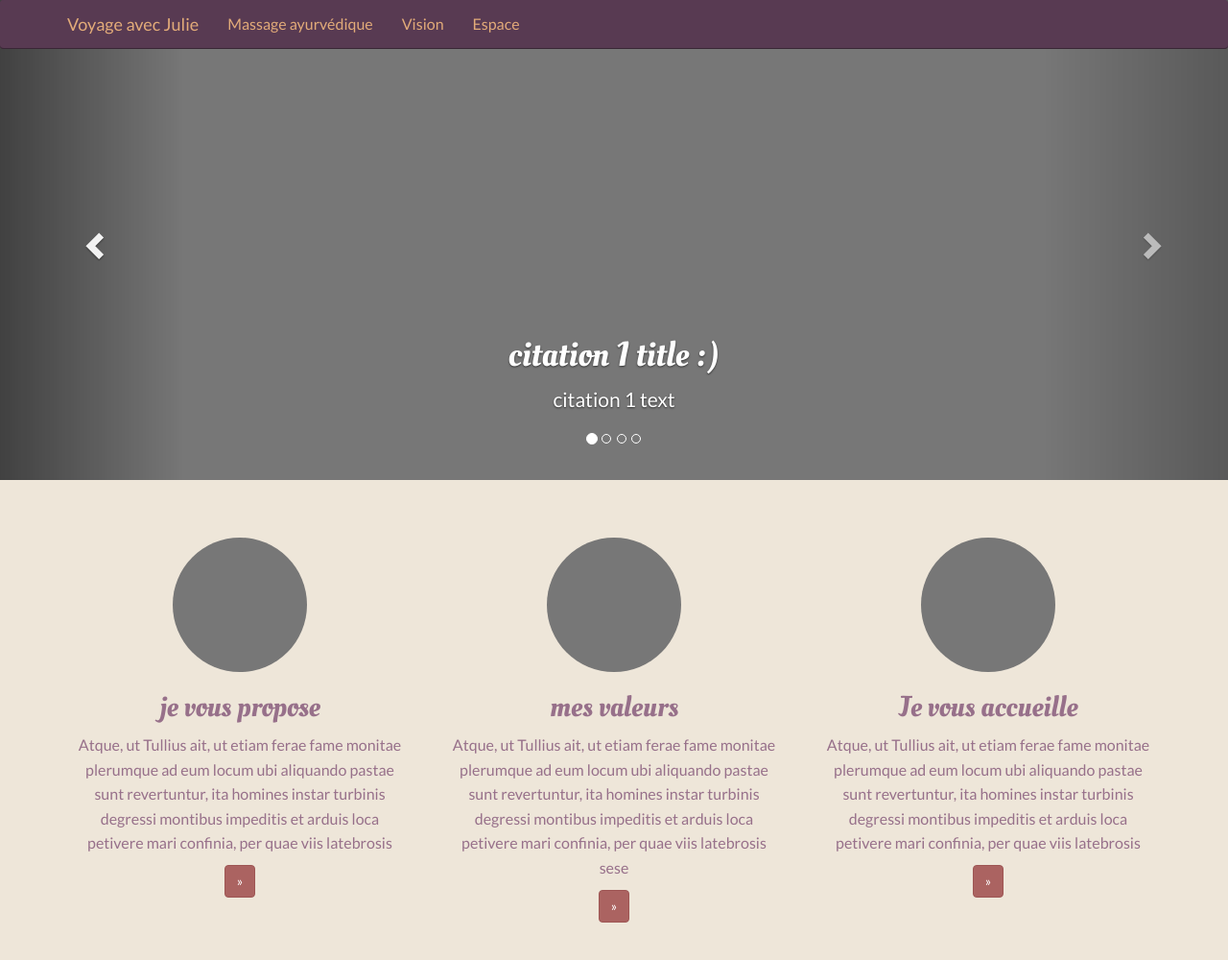
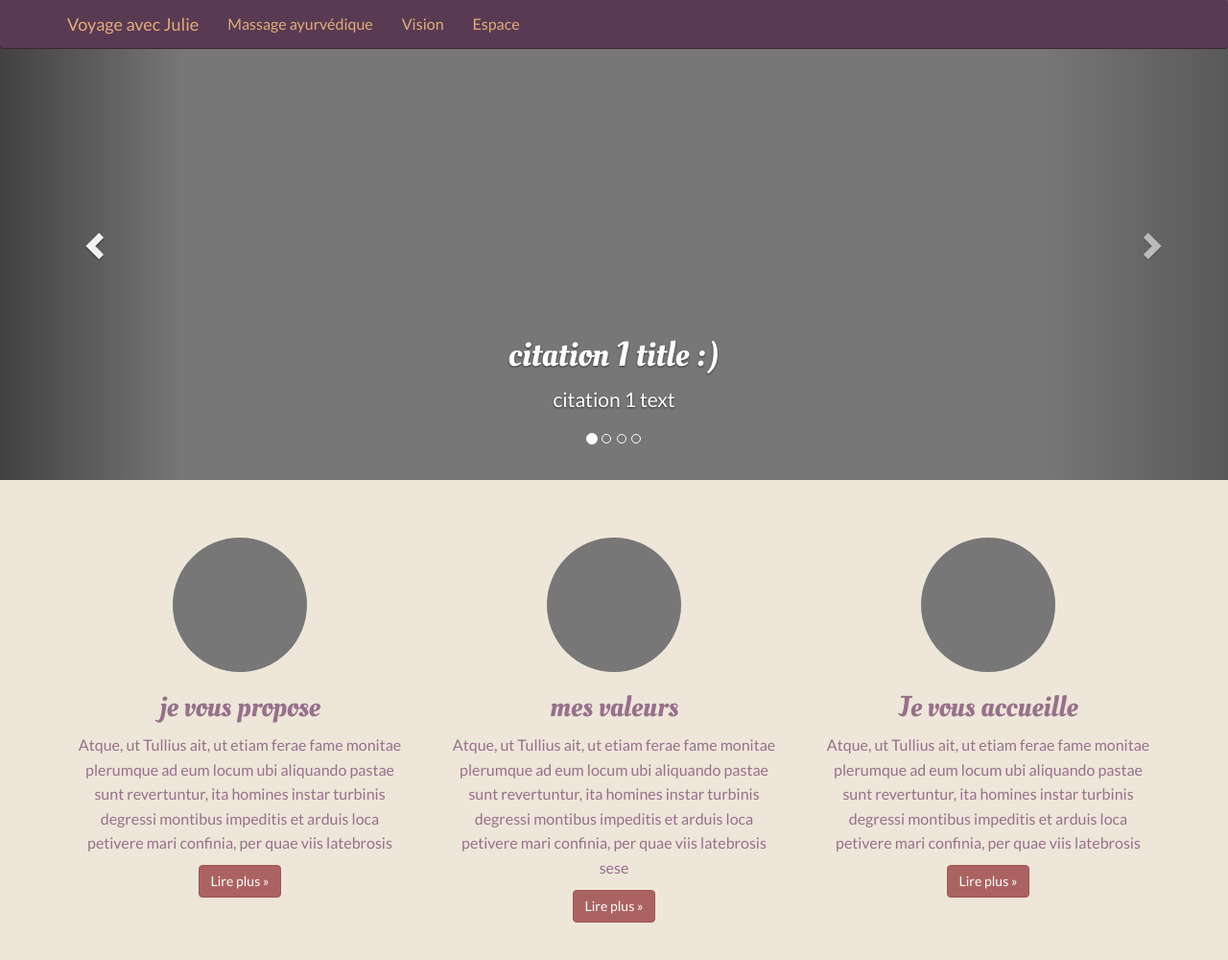
Before and after one commit to kiriline/ju, a Jekyll site: the page built from index.md, in a window 1280 px wide and 1031 px high. Shown: the top 1000 px of the window at 96% size. Built offline with Jekyll 4.4.1, drawn with Linux system fonts in a browser that asks for light colours; nearby versions of some CDN libraries; library files that are not in the unit come from our copies.

Commit message:
Update accueil.yml

```diff
--- a/_data/accueil.yml
+++ b/_data/accueil.yml
@@ -8,5 +8,6 @@ espaceTitle: Je vous accueille
 espaceText: "Atque, ut Tullius ait, ut etiam ferae fame monitae plerumque ad eum locum ubi aliquando pastae sunt revertuntur, ita homines instar turbinis degressi montibus impeditis et arduis loca petivere mari confinia, per quae viis latebrosis  "
 
 
+readMoreLink: Lire plus
 
-footerText: © 2014 salon de massage
+footerText: "© 2014 salon de massage"
```
